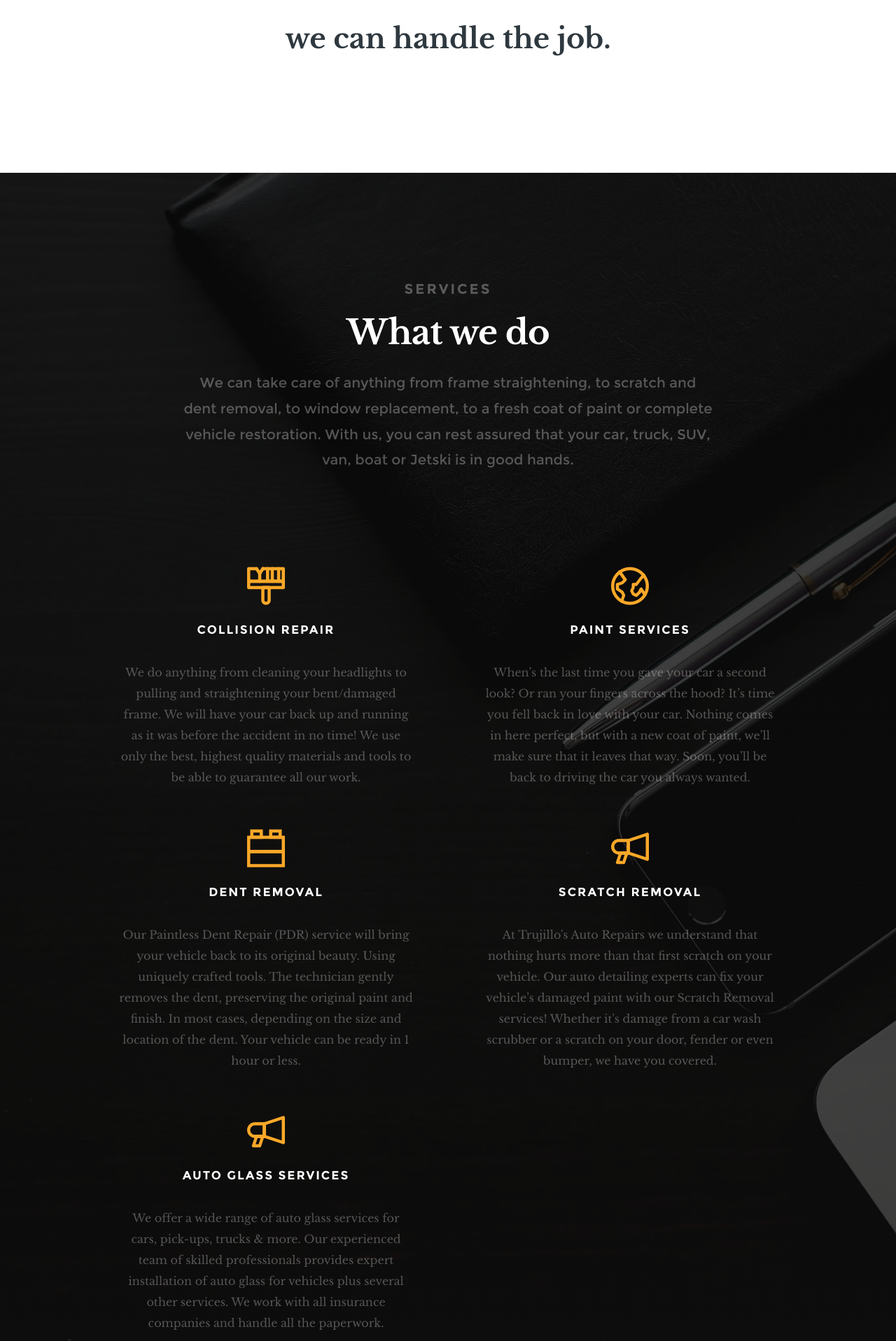
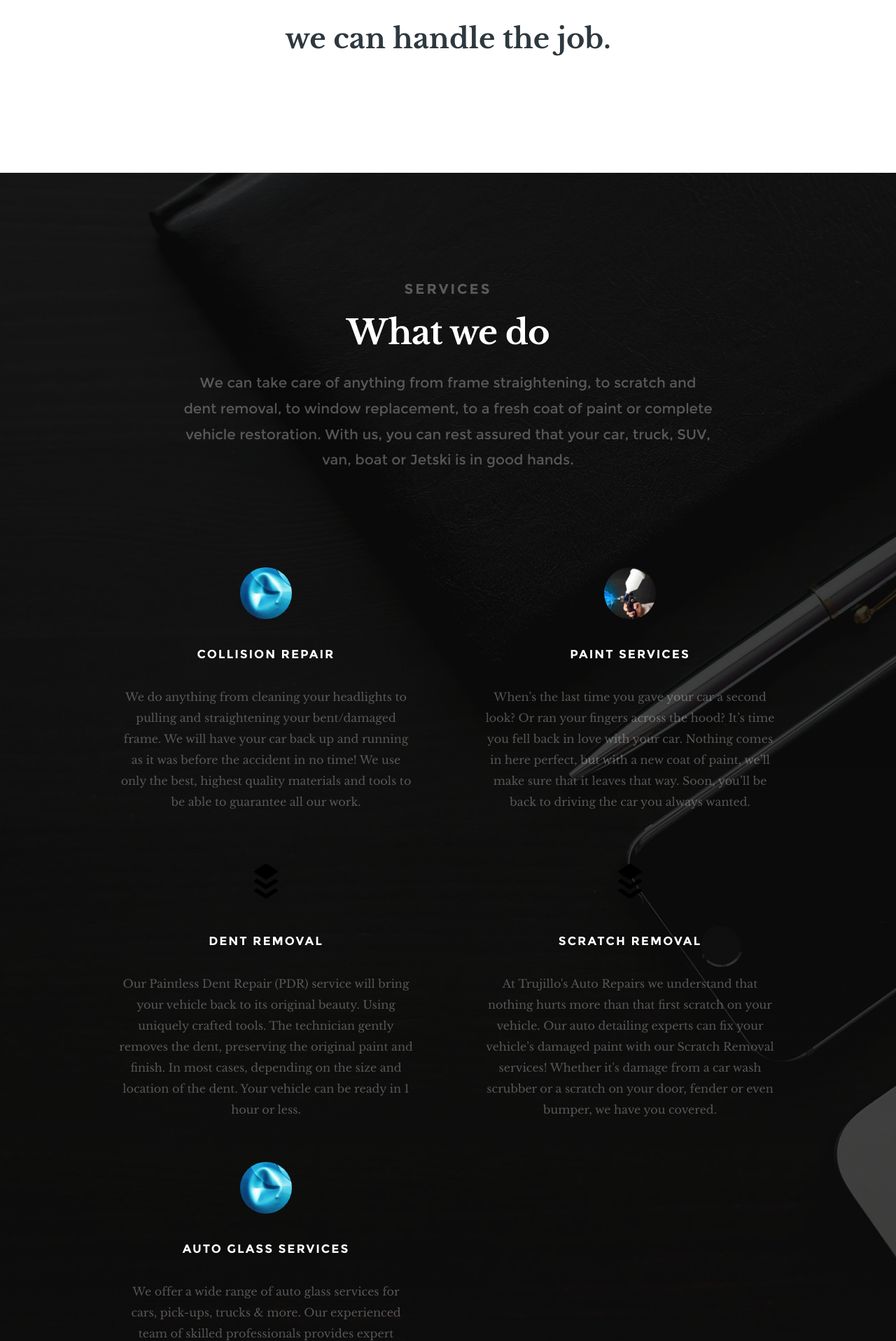
Before and after one commit to julioarhernandez/trujillosrepairs, a Jekyll site: the page built from pages/index.html, in a window 1280 px wide. Shown: the part 1493-3410 px from the top of the page at 70% size. Built offline with Jekyll 4.4.1, drawn with Linux system fonts in a browser that asks for light colours; some web fonts are replaced.

Commit message:
Services icons

```diff
--- a/admin/config.yml
+++ b/admin/config.yml
@@ -89,7 +89,11 @@ collections: # A list of collections the CMS should be able to edit
                 widget: "list"
                 fields:
                   - {label: Title, name: title, widget: string}
-                  - {label: Icon, name: icon, widget: string}
+                  - {label: Icon?, name: fa, widget: string}
+                  - {label: Icon Class, name: icon, widget: string}
+                  - label: "Image"
+                    name: "image"
+                    widget: "image"
                   - {label: Content, name: content, widget: text}
           - label: "Portfolio"
             name: portfolio
--- a/css/main.css
+++ b/css/main.css
@@ -1944,6 +1944,14 @@ html[data-useragent*='MSIE 10.0'] .scrolldown,
   display: inline-block;
   margin-bottom: 1.5rem;
 }
+#services .services-list .icon img{
+  width: 7.4rem;
+  height: 7.4rem;
+  margin: 0 auto 1.2rem auto;
+  display: block;
+  border-radius: 50%;
+  vertical-align: middle;
+}
 #services .services-list .icon i {
   font-size: 5.4rem;
   color: var(--primary-color);
--- a/pages/index.html
+++ b/pages/index.html
@@ -82,7 +82,13 @@ permalink: /
         <div class="services-list block-1-2 block-tab-full group">
             {% for service in site.data.home.home.services.items %}
             <div class="bgrid service-item animate-this">
-                <span class="icon"><i class="{{ service.icon }}"></i></span>
+                <span class="icon">
+                    {% if service.fa %}
+                        <i class="{{ service.icon }}"></i>
+                    {% else %}
+                        <img src="{{ service.image }}" class="service_icon" alt="{{ service.title }}"/>
+                    {% endif %}
+                </span>
                 <div class="service-content">
                     <h3 class="h05">{{ service.title }}</h3>
                     {{ service.content }}
```
Also changed, not shown: _data/home/home.yml (+10 -0 lines), images/dent.png (added), images/paint.png (added).
